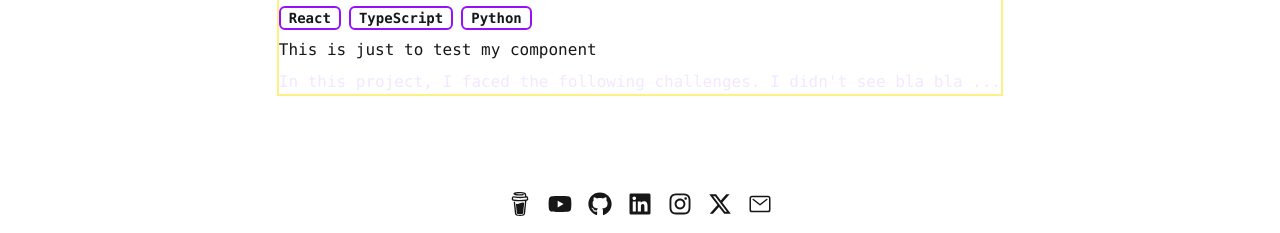
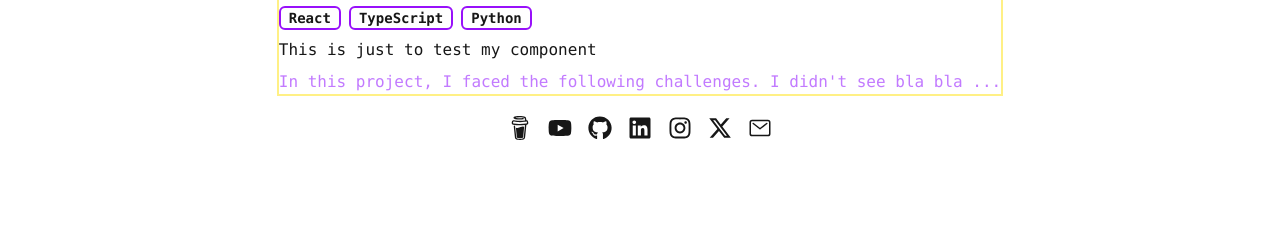
Before and after one commit to Qayyax/portfolio, a Next.js app: page / in a window 1280 px wide. Shown: the part 564-797 px from the top of the page. Built offline with nearby package versions, Linux system fonts and the light colour scheme; a web font is replaced by a local one.

Commit message:
footer is sticky

```diff
--- a/app/_ui/components/project/ProjectCard.tsx
+++ b/app/_ui/components/project/ProjectCard.tsx
@@ -18,7 +18,6 @@ export default function ProjectCard({
   tags,
   image,
 }: Props) {
-  // - Project tags: string[] eg ([react, typeScript, python])
   // The tag would be on the tag component
   // - Images, for now I set the fall back image to be blur, I don't know if it works
   return (
@@ -54,7 +53,7 @@ export default function ProjectCard({
       <p>{description}</p>
 
       {/* challenges goes here*/}
-      <p className="text-purple-100">{challenges}</p>
+      <p className="text-purple-400">{challenges}</p>
     </div>
   );
 }
--- a/app/_ui/layout/footer.tsx
+++ b/app/_ui/layout/footer.tsx
@@ -52,7 +52,7 @@ const links = [
 
 export default function Footer() {
   return (
-    <footer className="flex justify-center items-center gap-4 p-5 fixed bottom-0 w-[100%]">
+    <footer className="flex justify-center items-center gap-4 p-5 sticky bottom-0 w-[100%] bg-white dark:bg-black">
       {links.map((item) => (
         <SocialIcon key={item.link} icon={item.icon} to={item.link} />
       ))}
--- a/app/page.tsx
+++ b/app/page.tsx
@@ -1,7 +1,6 @@
 import HomeText from "./_ui/components/text/HomeText";
 import ProjectCard from "./_ui/components/project/ProjectCard";
 import { doto } from "./_ui/fonts";
-import Footer from "./_ui/layout/footer";
 
 // You need to check the next.config.ts to change the remote patters of the images configuration
 // Maybe when you make the API endpoint for the images
```
